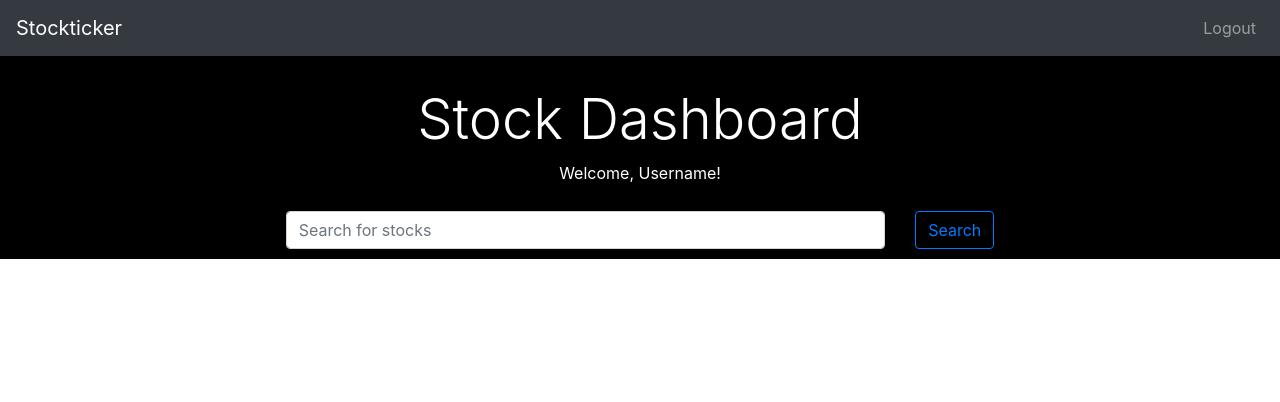
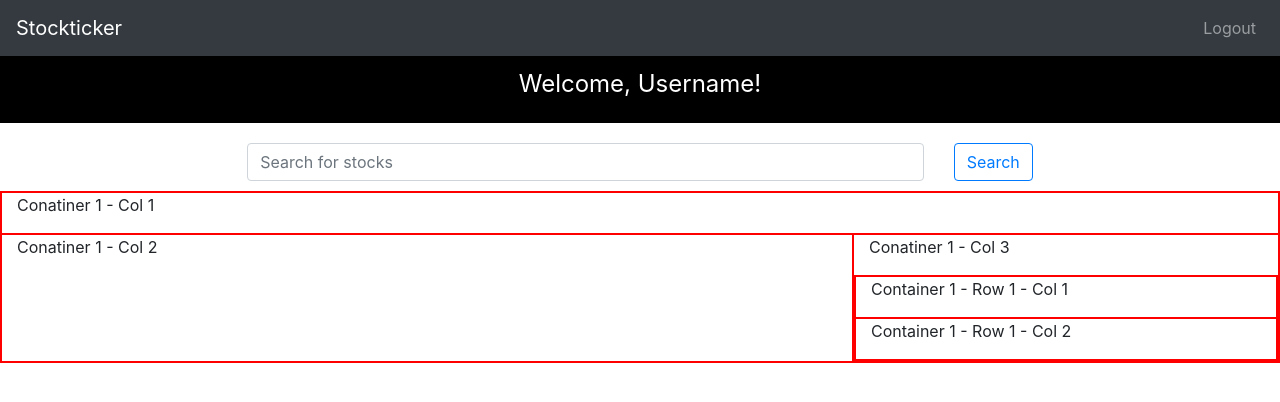
Before and after one commit to michaelanthonyyy/stockticker, a React (Create React App) app in the folder stockticker/: page / in a window 1280 px wide. Shown: the top 402 px of the page. Built offline with nearby package versions, Linux system fonts and the light colour scheme.

Commit message:
Update dashboard

```diff
--- a/stockticker/src/App.css
+++ b/stockticker/src/App.css
@@ -6,10 +6,12 @@ form {
 
 .jumbo-container {
   background: black;
-  padding-top: 30px;
+  padding-top: 10px;
+  padding-bottom: 5px;
 }
 .jumbo-text-container {
   color: white;
+  font-size: 24px;
   text-align: center;
 }
 
@@ -18,9 +20,15 @@ form {
   justify-content: center;
   align-items: center;
   border: none;
+  margin-top: 10px;
 }
 
 .form-control {
   width: 55%;
   margin-right: 30px;
 }
+
+.row,
+.col {
+  border: 1px solid red;
+}
--- /dev/null
+++ b/stockticker/src/components/Content.js
@@ -0,0 +1,22 @@
+import React from "react";
+import Stocks from "./Stocks";
+
+const Content = () => {
+  return (
+    <div className="container-fluid">
+      <div className="conatainer">
+        <form className="stock-form">
+          <input
+            type="text"
+            className="form-control"
+            placeholder="Search for stocks"
+          />
+          <button className="btn btn-outline-primary">Search</button>
+        </form>
+      </div>
+      <Stocks />
+    </div>
+  );
+};
+
+export default Content;
--- /dev/null
+++ b/stockticker/src/components/Stocks.js
@@ -0,0 +1,27 @@
+import React from "react";
+
+const Stocks = () => {
+  return (
+    <div className="row">
+      <div className="col col-12">
+        <p>Conatiner 1 - Col 1</p>
+      </div>
+      <div className="col col-8">
+        <p>Conatiner 1 - Col 2</p>
+      </div>
+      <div className="col col-4">
+        <p>Conatiner 1 - Col 3</p>
+        <div className="row">
+          <div className="col col-12">
+            <p>Container 1 - Row 1 - Col 1</p>
+          </div>
+          <div className="col">
+            <p>Container 1 - Row 1 - Col 2</p>
+          </div>
+        </div>
+      </div>
+    </div>
+  );
+};
+
+export default Stocks;
--- a/stockticker/src/components/Title.js
+++ b/stockticker/src/components/Title.js
@@ -4,20 +4,9 @@ const Title = () => {
   return (
     <div class="container-fluid jumbo-container">
       <div class="container jumbo-text-container">
-        <h4 class="display-4">Stock Dashboard</h4>
         <p>
           Welcome, <span>Username</span>!
         </p>
-      </div>
-      <div className="container jumbo-form-container">
-        <form className="stock-form">
-          <input
-            type="text"
-            className="form-control"
-            placeholder="Search for stocks"
-          />
-          <button className="btn btn-outline-primary">Search</button>
-        </form>
       </div>
     </div>
   );
--- a/stockticker/src/pages/Dashboard.js
+++ b/stockticker/src/pages/Dashboard.js
@@ -1,12 +1,14 @@
 import React from "react";
 import Title from "../components/Title";
 import Nav from "../components/Nav";
+import Content from "../components/Content";
 
 const Dashboard = () => {
   return (
     <>
       <Nav />
       <Title />
+      <Content />
     </>
   );
 };
```
